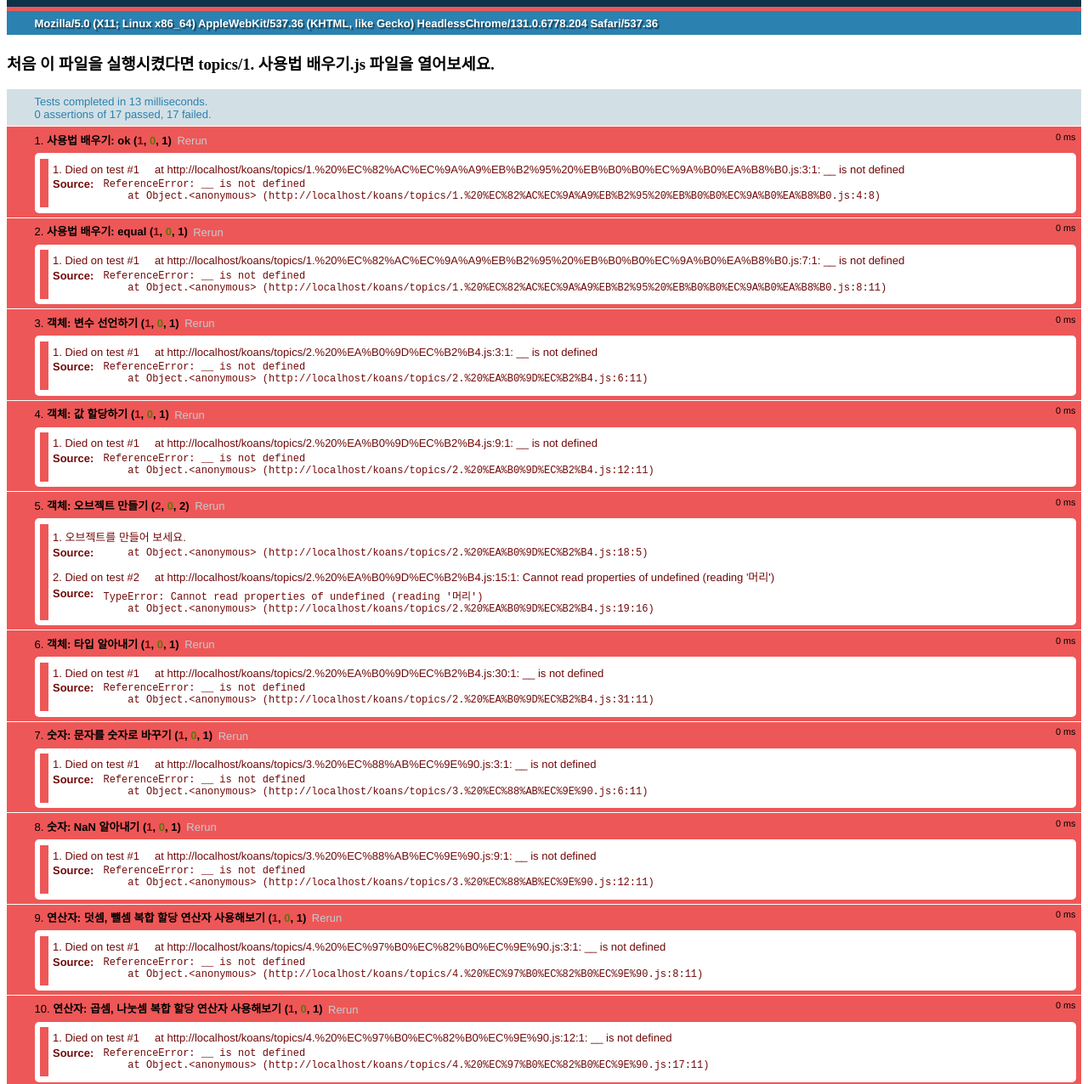
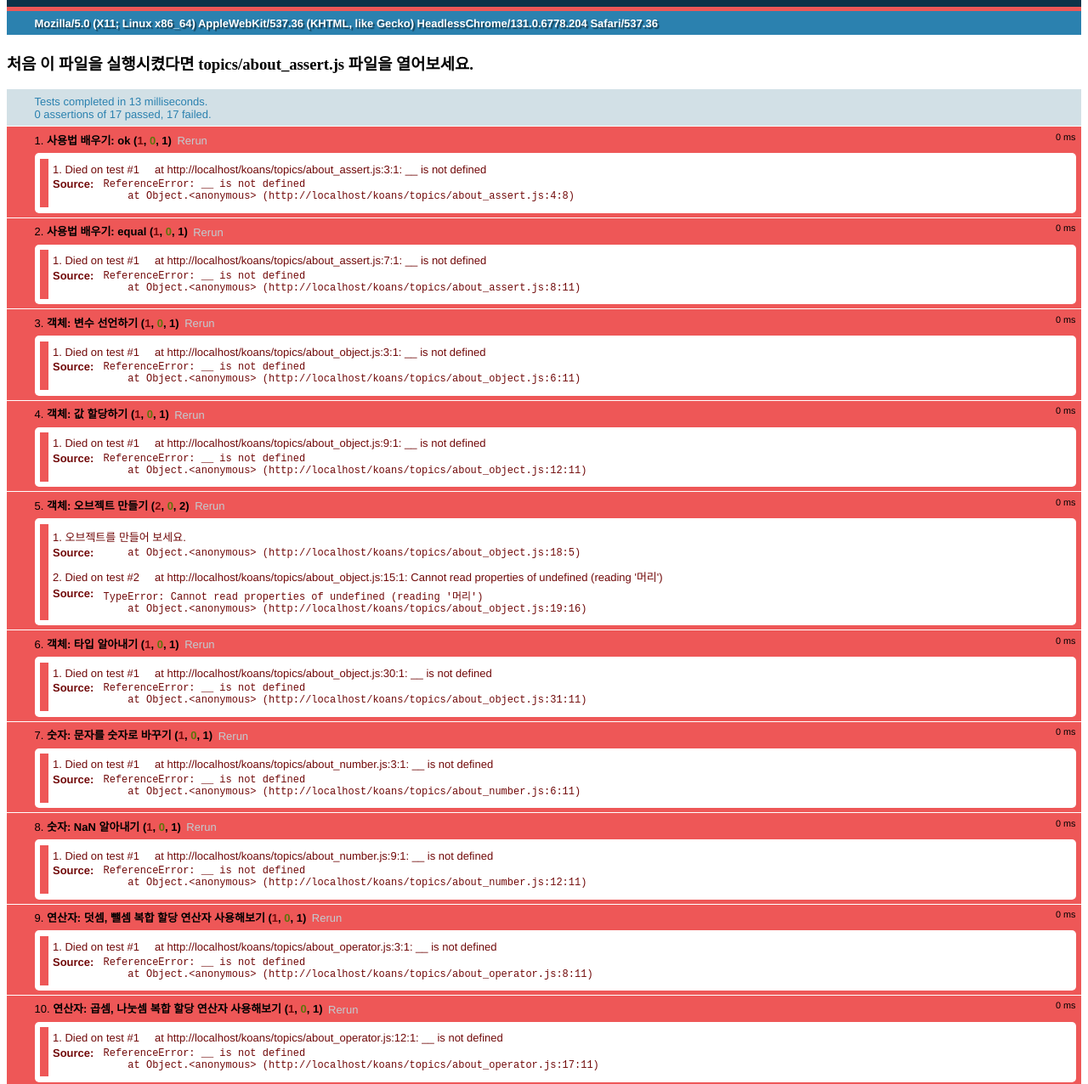
Before and after one commit to niilante/javascript-33, a plain HTML site: page koans/koans.html in a window 1280 px wide. Shown: the part 48-1324 px from the top of the page at 85% size. Drawn offline with Linux system fonts and the light colour scheme.

```diff
--- a/koans/koans.html
+++ b/koans/koans.html
@@ -8,16 +8,16 @@
     <script src="support/qunit.js"></script>
     <script src="support/expression.js"></script>
 
-    <script src="topics/1.%20사용법%20배우기.js"></script>
-    <script src="topics/2.%20객체.js"></script>
-    <script src="topics/3.%20숫자.js"></script>
-    <script src="topics/4.%20연산자.js"></script>
+    <script src="topics/about_assert.js"></script>
+    <script src="topics/about_object.js"></script>
+    <script src="topics/about_number.js"></script>
+    <script src="topics/about_operator.js"></script>
 </head>
 <body>
 <h1 id="qunit-header">dxdseminar - 깨달음으로 가는 길, 자바스크립트 편</h1>
 <h2 id="qunit-banner"></h2>
 <h2 id="qunit-userAgent"></h2>
-<h3>처음 이 파일을 실행시켰다면 topics/1. 사용법 배우기.js 파일을 열어보세요.</h3>
+<h3>처음 이 파일을 실행시켰다면 topics/about_assert.js 파일을 열어보세요.</h3>
 <h3 id="zen-help" style="display: none;"></h3>
 <ol id="qunit-tests"></ol>
 <div id="qunit-fixture">test markup, will be hidden</div>
```
Also changed, not shown: koans/topics/about_assert.js (renamed from koans/topics/1. 사용법 배우기.js), koans/topics/about_number.js (renamed from koans/topics/3. 숫자.js), koans/topics/about_object.js (renamed from koans/topics/2. 객체.js), koans/topics/about_operator.js (renamed from koans/topics/4. 연산자.js).
